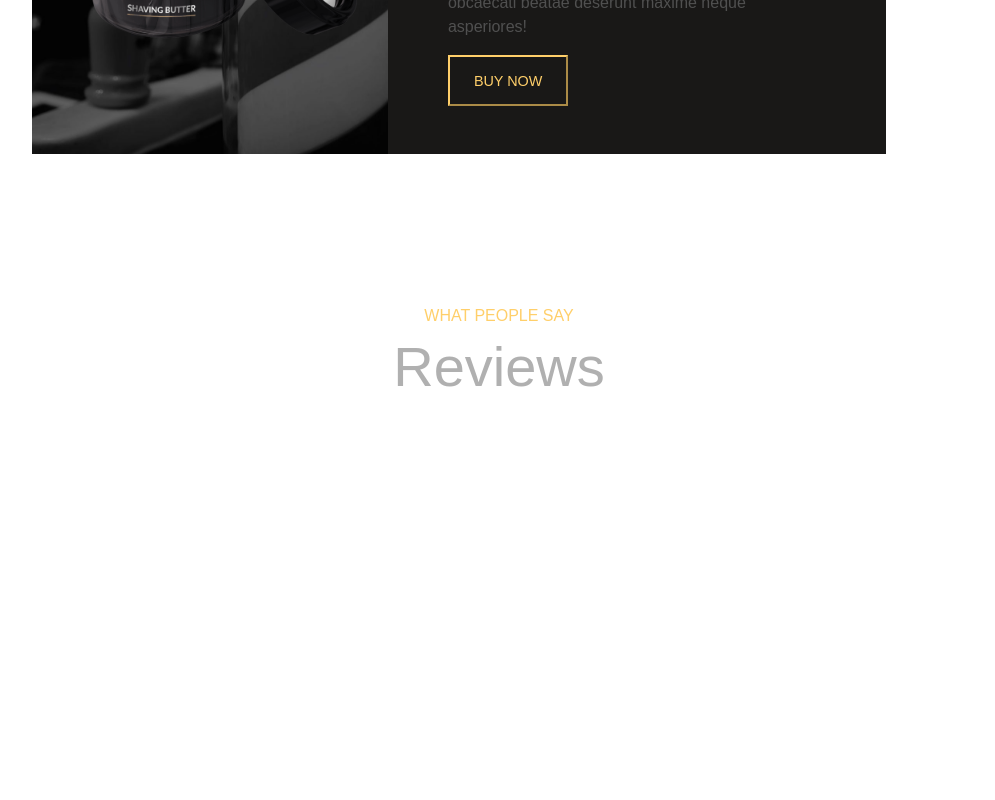
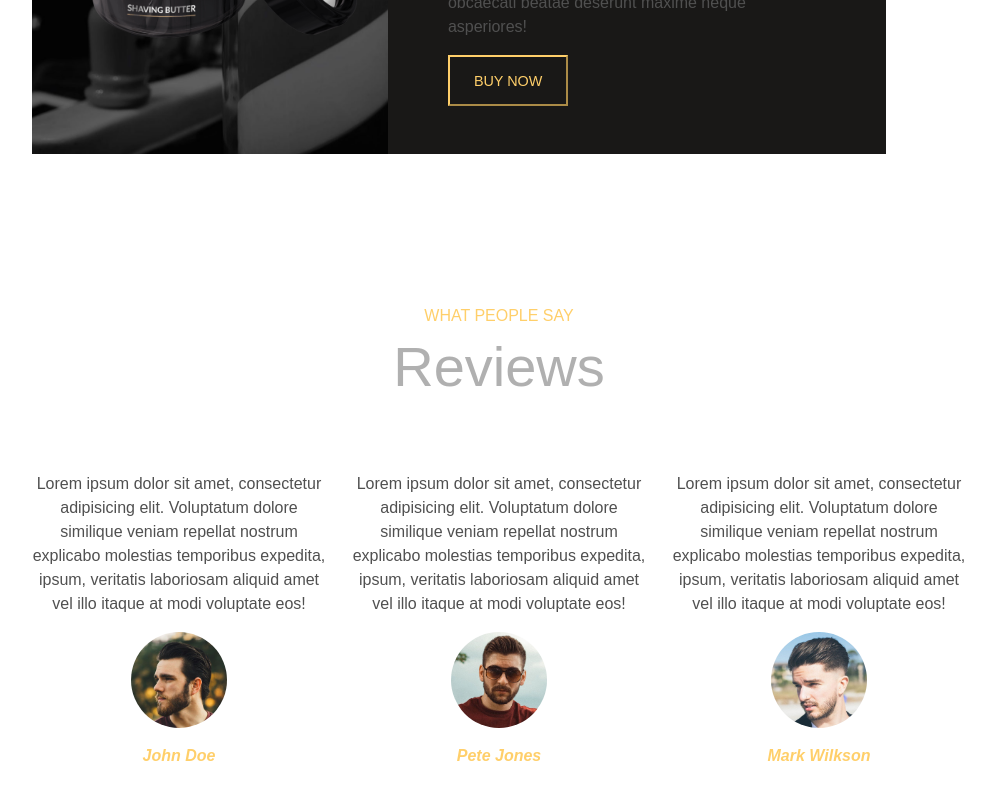
Before and after one commit to andmalt/proj-html-vuejs, a Vue app: page / in a window 1280 px wide. Shown: the part 2594-3394 px from the top of the page, without its empty margins (141-1136 px from the left). Before the commit the page ends 3066 px from the top, so only its background shows below. Built offline with nearby package versions, Linux system fonts and the light colour scheme.

Commit message:
inserted reviews section

```diff
--- a/src/components/Main.vue
+++ b/src/components/Main.vue
@@ -99,14 +99,33 @@
     </div>
 
     <!-- section reviews -->
-    <section class="row" id="reviews">
+    <section class="row justify-content-center pb-5" id="reviews">
       <div class="col-12 text-center py-3 mb-5">
         <h6>WHAT PEOPLE SAY</h6>
         <h2>Reviews</h2>
       </div>
 
+      <div class="col-3 text-center">
+        <p>Lorem ipsum dolor sit amet, consectetur adipisicing elit. Voluptatum dolore similique veniam repellat nostrum explicabo molestias temporibus expedita, ipsum, veritatis laboriosam aliquid amet vel illo itaque at modi voluptate eos!</p>
+        <img src="../assets/img/avadabarbers-trimcut-gallery6.jpg" alt="photo John Doe">
+        <p><em>John Doe</em></p>
+      </div>
+
+      <div class="col-3 text-center">
+        <p>Lorem ipsum dolor sit amet, consectetur adipisicing elit. Voluptatum dolore similique veniam repellat nostrum explicabo molestias temporibus expedita, ipsum, veritatis laboriosam aliquid amet vel illo itaque at modi voluptate eos!</p>
+        <img src="../assets/img/avadabarbers-trimcut-gallery7.jpg" alt="photo Pete Jones">
+        <p><em>Pete Jones</em></p>
+      </div>
+
+      <div class="col-3 text-center">
+        <p>Lorem ipsum dolor sit amet, consectetur adipisicing elit. Voluptatum dolore similique veniam repellat nostrum explicabo molestias temporibus expedita, ipsum, veritatis laboriosam aliquid amet vel illo itaque at modi voluptate eos!</p>
+        <img src="../assets/img/avadabarbers-trimcut-gallery3.jpg" alt="photo Mark Wilkson">
+        <p><em>Mark Wilkson</em></p>
+      </div>
 
     </section>
+
+
   </main>
 </template>
 
@@ -130,6 +149,9 @@ export default {
 
 h6{
 color: $refColor;
+}
+h4{
+  color: $refColor;
 }
 h2{
   color: $titles;
@@ -174,12 +196,9 @@ p{
       margin-bottom: 2rem;
     }
     h4{
-      color: $refColor;
       margin-bottom: 2rem;
     }
-    p{
-      color: $pHeader;
-    }
+
   }
   .triangle{
     height: 5rem;
@@ -216,4 +235,15 @@ p{
 
   }
 }
+#reviews{
+  em{
+    color: $refColor;
+    font-weight: 600;
+  }
+  img{
+    height: 6rem;
+    border-radius: 50%;
+    margin-bottom: 1rem;
+  }
+}
 </style>
```
